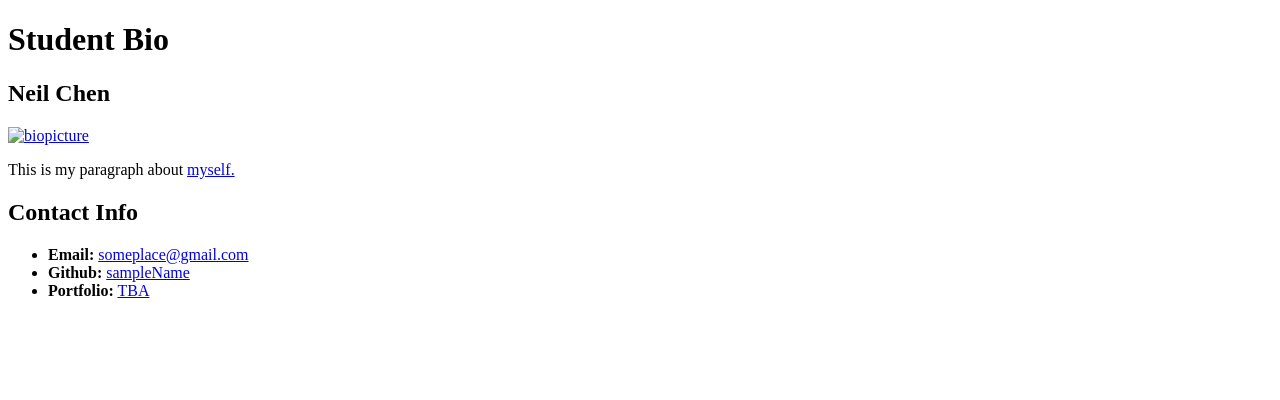
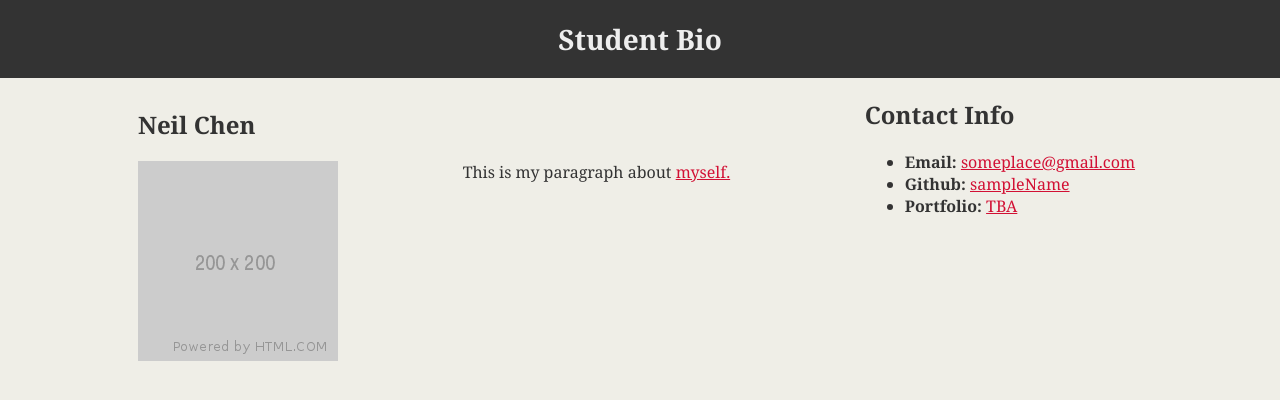
Before and after one commit to inknsharps/coding_practice, a plain HTML site: page 01_28_21/class_bio_practice_page/basic_bio.html in a window 1280 px wide. Drawn offline with Linux system fonts and the light colour scheme.

Commit message:
update basic_bio.html, add style.css

```diff
--- a/01_28_21/class_bio_practice_page/basic_bio.html
+++ b/01_28_21/class_bio_practice_page/basic_bio.html
@@ -2,6 +2,7 @@
 <html lang="en-us">
     <head>
         <meta charset="UTF-8">
+        <link rel="stylesheet" type="text/css" href="style.css">
         <title>Activity 1: Basic HTML Bio</title>
     </head>
     <body>
@@ -9,20 +10,23 @@
             <h1>Student Bio</h1>
         </header>
 
-        <div>
+        <div class="container">
+            <section id="main-bio">
                 <h2>Neil Chen</h2>
                 <a href="https://www.google.com" target="_blank">
-                <img src="download.png" alt="biopicture">
+                    <img id="bio-image" src="downloand.png" alt="biopicture">
                 </a>
-        </div>
+            <p>This is my paragraph about <a href="https://www.lipsum.com" target="_blank">myself.</a></p>
+            </section>
 
-        <p>This is my paragraph about <a href="https://www.lipsum.com" target="_blank">myself.</a></p>
-
+            <section id="contact-info">
             <h2>Contact Info</h2>
                 <ul>
                     <li><strong>Email:</strong> <a href="mailto:abc@example.com">someplace@gmail.com</a></li>
                     <li><strong>Github:</strong> <a href="https://www.github.com">sampleName</a></li>
                     <li><strong>Portfolio:</strong> <a href="#"> TBA</a></li>
                 </ul>
+            </section>
+        </div>
     </body>
 </html>
--- /dev/null
+++ b/01_28_21/class_bio_practice_page/style.css
@@ -0,0 +1,53 @@
+body {
+    background-color:#efeee7;
+    font-family:Georgia, 'Times New Roman', Times, serif;
+    color:#333333;
+    margin: 0px;
+    padding: 0px;
+}
+
+header {
+    background-color:#333333;
+}
+
+h1 {
+    color:#eee;
+    font-size: 28px;
+    text-align: center;
+    margin:0px;
+    padding:20px;
+}
+
+h2 {
+    font: size 24px;
+}
+
+p {
+    text-align: center;
+}
+
+.container {
+    width:1024px;
+    margin:0 auto;
+}
+
+#main-bio,
+#contact-info,
+#bio-image {
+    float:left;
+}
+
+#main-bio {
+    width:70%;
+    margin: 10px;
+}
+
+#content-info {
+    width:30%;
+    line-height:150%;
+
+}
+
+a {
+    color:#d21034;
+}
```
Lines whose indentation alone changed are shown as unchanged.
